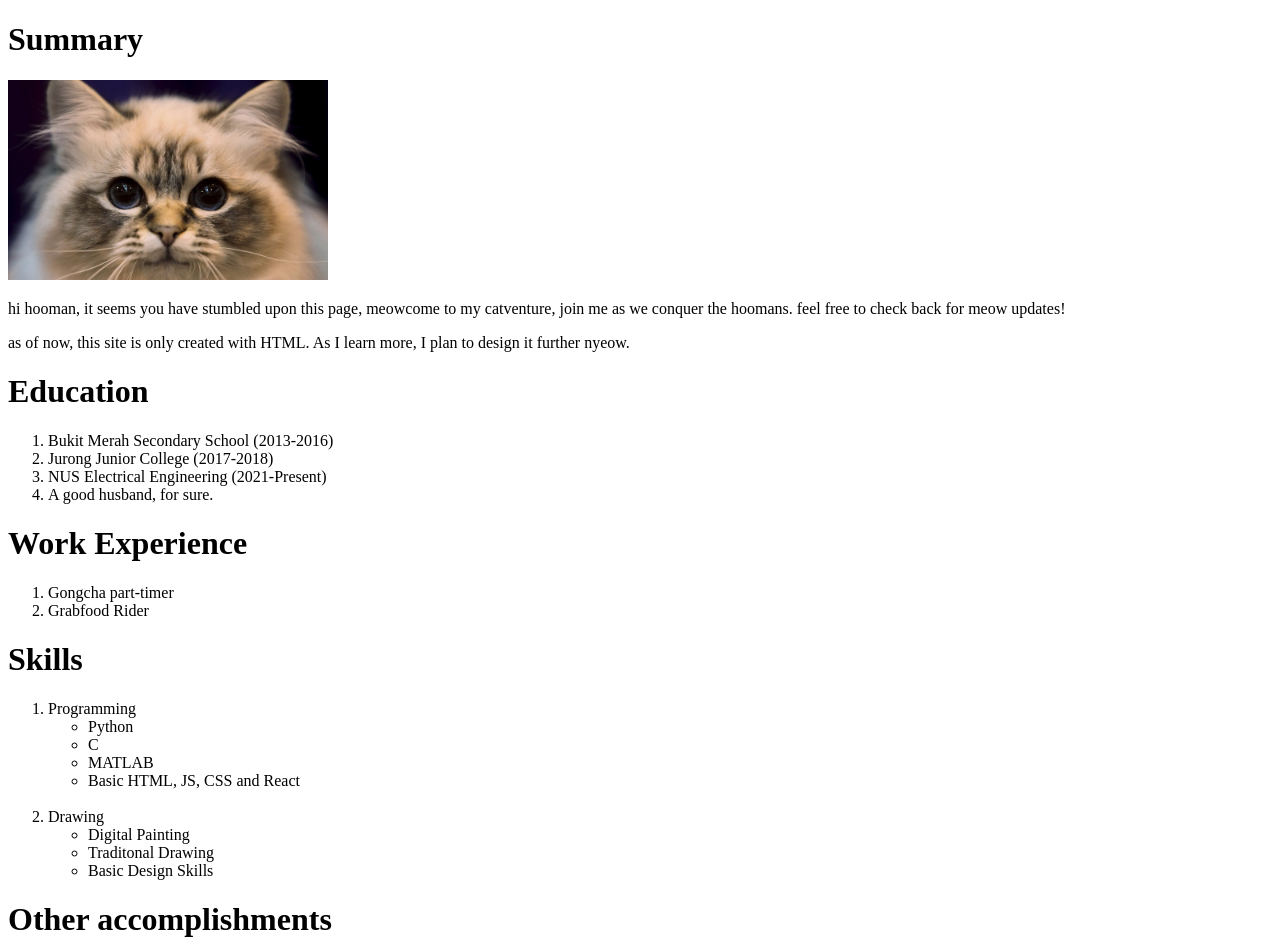
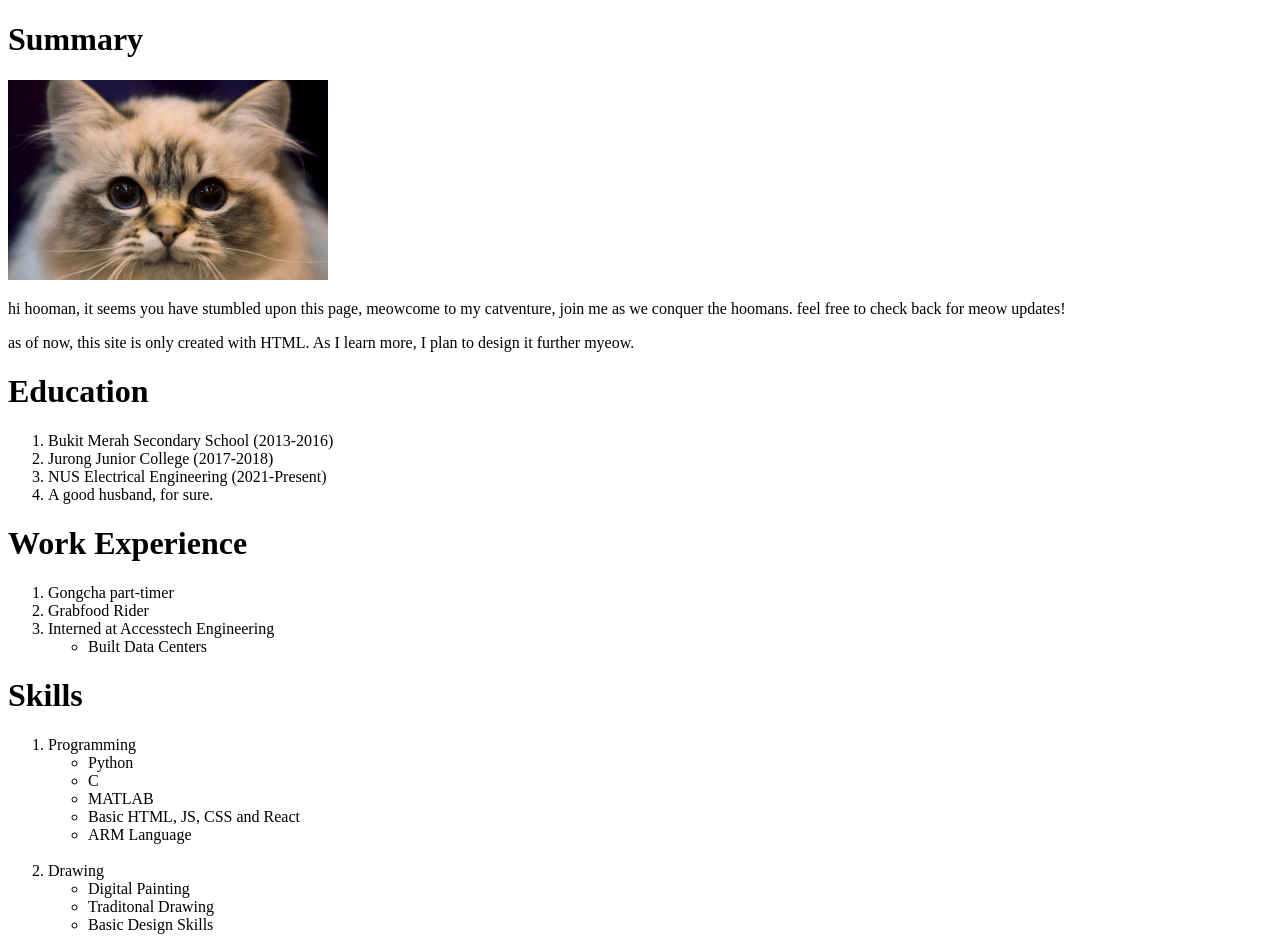
Before and after one commit to BananaFalls/Capstone-Project-1, a plain HTML site: page index.html in a window 1280 px wide. Shown: the top 952 px of the page. Drawn offline with Linux system fonts and the light colour scheme.

Commit message:
Updated job experience and programming languages.html

```diff
--- a/index.html
+++ b/index.html
@@ -10,7 +10,7 @@
     <h1>Summary</h1>
     <img src="./assets/images/cat.jpg" height="200">
     <p>hi hooman, it seems you have stumbled upon this page, meowcome to my catventure, join me as we conquer the hoomans. feel free to check back for meow updates!</p>
-    <p>as of now, this site is only created with HTML. As I learn more, I plan to design it further nyeow.</p>
+    <p>as of now, this site is only created with HTML. As I learn more, I plan to design it further myeow.</p>
 
     <h1>Education</h1>
     <ol>
@@ -24,6 +24,11 @@
     <ol>
         <li>Gongcha part-timer</li>
         <li>Grabfood Rider</li>
+        <li>Interned at Accesstech Engineering</li>
+        <ul>
+            <li>Built Data Centers</li>
+
+        </ul>
     </ol>
 
     <h1>Skills</h1>
@@ -34,6 +39,7 @@
             <li>C</li>
             <li>MATLAB</li>
             <li>Basic HTML, JS, CSS and React</li>
+            <li>ARM Language</li>
         </ul>
 
         <br>
```
